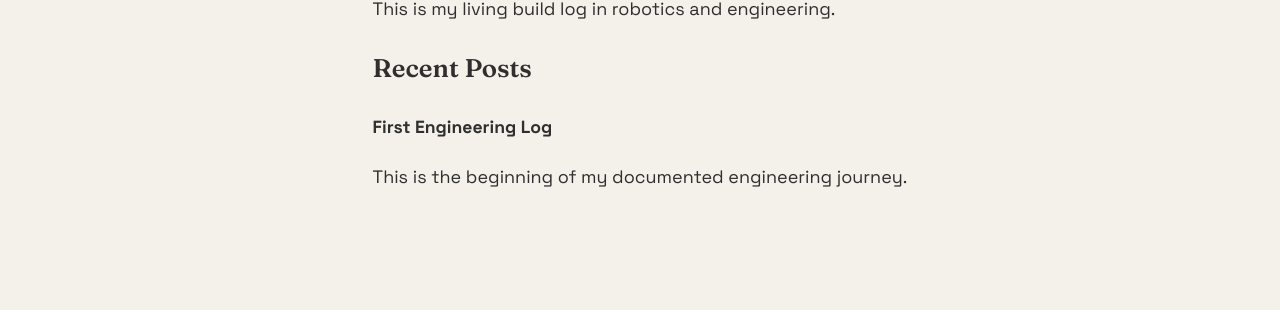
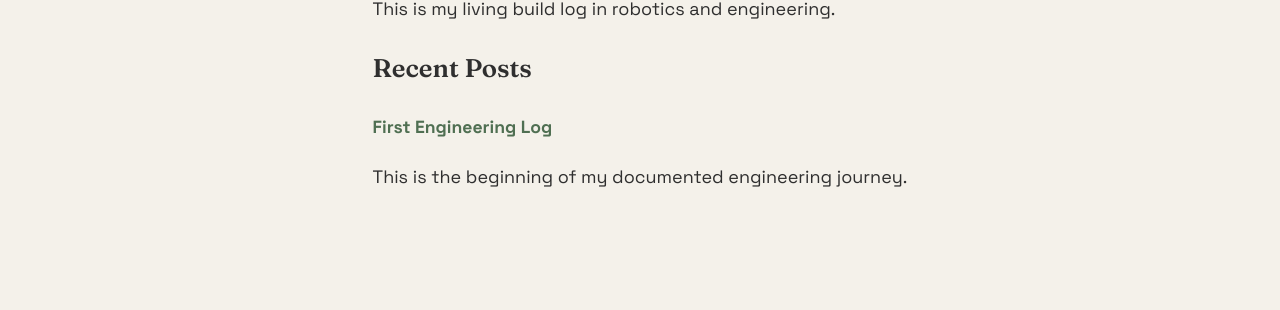
Before and after one commit to aryaveeragarwal/aryaveeragarwal.github.io, a Jekyll site: the page built from index.md, in a window 1280 px wide. Shown: the part 270-580 px from the top of the page. Built offline with Jekyll 4.4.1, drawn with Linux system fonts in a browser that asks for light colours.

Commit message:
Update style.css

```diff
--- a/assets/style.css
+++ b/assets/style.css
@@ -159,9 +159,8 @@ h3 {
 /* =======================================================
    LINKS
 ======================================================= */
-/* Default links inherit text color */
 a {
-  color: inherit;
+  color: var(--accent);
   text-decoration: none;
 }
 
```
